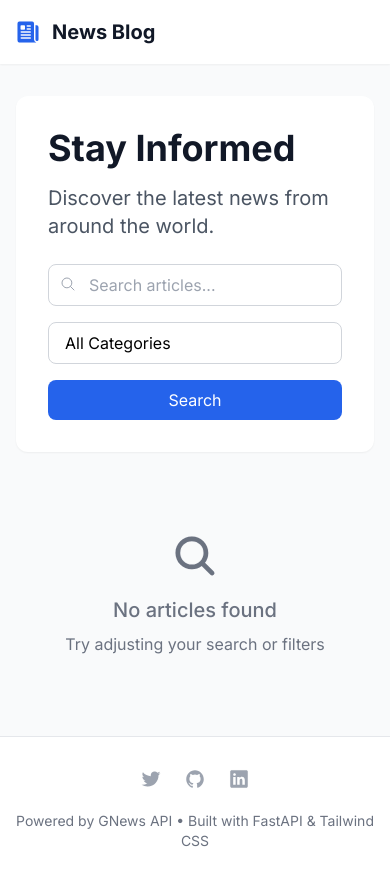
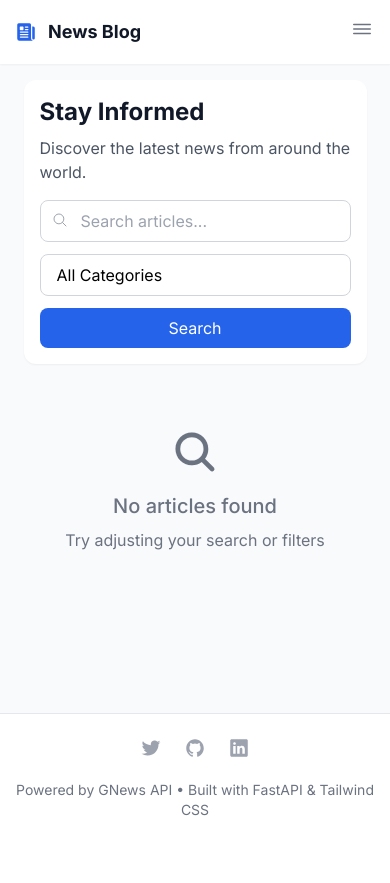
Before and after one commit to Balogunolalere/blogbackend, a FastAPI app: page / in a window 390 px wide. After the commit the page ends 816 px from the top, so only its background shows below. Run offline with FastAPI, Linux system fonts and the light colour scheme; data that the repository does not hold is empty; some libraries are stand-ins or nearby versions.

Commit message:
Enhance article and base templates with responsive design and mobile menu functionality

```diff
--- a/templates/base.html
+++ b/templates/base.html
@@ -8,6 +8,20 @@
     <link href="https://fonts.googleapis.com/css2?family=Inter:wght@400;500;600;700&display=swap" rel="stylesheet">
     <script src="https://unpkg.com/ionicons@5.5.2/dist/ionicons/ionicons.esm.js" type="module"></script>
     <script src="https://unpkg.com/ionicons@5.5.2/dist/ionicons/ionicons.js" nomodule></script>
+    <script>
+        tailwind.config = {
+            theme: {
+                screens: {
+                    'xs': '375px',
+                    'sm': '640px',
+                    'md': '768px',
+                    'lg': '1024px',
+                    'xl': '1280px',
+                    '2xl': '1536px',
+                },
+            }
+        }
+    </script>
 </head>
 <body class="bg-gray-50 font-[Inter] min-h-screen flex flex-col">
     <!-- Navigation -->
@@ -16,23 +30,44 @@
             <div class="flex justify-between h-16">
                 <div class="flex items-center">
                     <a href="/" class="flex items-center space-x-3">
-                        <ion-icon name="newspaper" class="text-2xl text-blue-600"></ion-icon>
-                        <span class="font-bold text-xl text-gray-900">News Blog</span>
+                        <ion-icon name="newspaper" class="text-xl sm:text-2xl text-blue-600"></ion-icon>
+                        <span class="font-bold text-lg sm:text-xl text-gray-900">News Blog</span>
                     </a>
                 </div>
-
+                <!-- Mobile Category Menu -->
+                <div class="md:hidden flex items-center">
+                    <button id="mobile-menu-button" class="text-gray-500 hover:text-gray-700">
+                        <ion-icon name="menu-outline" class="text-2xl"></ion-icon>
+                    </button>
+                </div>
+                <!-- Desktop Category Menu -->
+                <div class="hidden md:flex items-center space-x-6">
+                    <a href="/" class="text-gray-600 hover:text-blue-600 transition-colors">All</a>
+                    <a href="/?category=technology" class="text-gray-600 hover:text-blue-600 transition-colors">Tech</a>
+                    <a href="/?category=business" class="text-gray-600 hover:text-blue-600 transition-colors">Business</a>
+                    <a href="/?category=sports" class="text-gray-600 hover:text-blue-600 transition-colors">Sports</a>
+                </div>
+            </div>
+        </div>
+        <!-- Mobile Menu Dropdown -->
+        <div id="mobile-menu" class="hidden md:hidden">
+            <div class="px-2 pt-2 pb-3 space-y-1">
+                <a href="/" class="block px-3 py-2 text-gray-600 hover:text-blue-600">All</a>
+                <a href="/?category=technology" class="block px-3 py-2 text-gray-600 hover:text-blue-600">Tech</a>
+                <a href="/?category=business" class="block px-3 py-2 text-gray-600 hover:text-blue-600">Business</a>
+                <a href="/?category=sports" class="block px-3 py-2 text-gray-600 hover:text-blue-600">Sports</a>
             </div>
         </div>
     </nav>
 
     <!-- Main Content -->
-    <main class="flex-grow container mx-auto px-4 sm:px-6 lg:px-8 py-8">
+    <main class="flex-grow container mx-auto px-4 sm:px-6 lg:px-8 py-4 sm:py-8">
         {% block content %}{% endblock %}
     </main>
 
     <!-- Footer -->
     <footer class="bg-white border-t mt-auto">
-        <div class="max-w-7xl mx-auto py-8 px-4 sm:px-6 lg:px-8">
+        <div class="max-w-7xl mx-auto py-6 sm:py-8 px-4 sm:px-6 lg:px-8">
             <div class="flex flex-col items-center space-y-4">
                 <div class="flex space-x-6">
                     <a href="#" class="text-gray-400 hover:text-gray-600">
@@ -51,5 +86,15 @@
             </div>
         </div>
     </footer>
+
+    <script>
+        // Mobile menu toggle
+        const mobileMenuButton = document.getElementById('mobile-menu-button');
+        const mobileMenu = document.getElementById('mobile-menu');
+
+        mobileMenuButton.addEventListener('click', () => {
+            mobileMenu.classList.toggle('hidden');
+        });
+    </script>
 </body>
 </html>
--- a/templates/index.html
+++ b/templates/index.html
@@ -4,13 +4,13 @@
 
 {% block content %}
 <!-- Hero Section -->
-<div class="bg-white rounded-xl shadow-sm mb-8 p-8">
-    <h1 class="text-4xl font-bold text-gray-900 mb-4">Stay Informed</h1>
-    <p class="text-xl text-gray-600 mb-6">Discover the latest news from around the world.</p>
+<div class="bg-white rounded-xl shadow-sm mb-4 sm:mb-8 p-4 sm:p-8">
+    <h1 class="text-2xl sm:text-3xl md:text-4xl font-bold text-gray-900 mb-2 sm:mb-4">Stay Informed</h1>
+    <p class="text-base sm:text-lg md:text-xl text-gray-600 mb-4 sm:mb-6">Discover the latest news from around the world.</p>
 
     <!-- Search and Filter Section -->
     <form method="get" class="space-y-4">
-        <div class="flex flex-col md:flex-row gap-4">
+        <div class="flex flex-col sm:flex-row gap-3 sm:gap-4">
             <div class="flex-1 relative">
                 <ion-icon name="search-outline" class="absolute left-3 top-3 text-gray-400"></ion-icon>
                 <input
@@ -47,14 +47,14 @@
 </div>
 
 <!-- Articles Grid -->
-<div class="grid grid-cols-1 md:grid-cols-2 lg:grid-cols-3 gap-6">
+<div class="grid grid-cols-1 sm:grid-cols-2 lg:grid-cols-3 gap-4 sm:gap-6">
     {% if articles %}
         {% for article in articles %}
         <article class="bg-white rounded-xl shadow-sm overflow-hidden hover:shadow-md transition-all duration-200 transform hover:-translate-y-1">
             <a href="/article/{{ article.url|urlencode }}" class="block">
-                <div class="p-6">
-                    <div class="flex items-center space-x-2 mb-4">
-                        <span class="px-3 py-1 text-xs font-semibold text-blue-600 bg-blue-50 rounded-full">
+                <div class="p-4 sm:p-6">
+                    <div class="flex flex-wrap items-center gap-2 mb-3 sm:mb-4">
+                        <span class="px-2 sm:px-3 py-1 text-xs font-semibold text-blue-600 bg-blue-50 rounded-full">
                             {{ article.category|title }}
                         </span>
                         <span class="text-xs text-gray-500">
@@ -82,37 +82,53 @@
 
 <!-- Pagination -->
 {% if total_pages > 1 %}
-<div class="mt-12 flex justify-center">
-    <nav class="inline-flex rounded-lg shadow-sm overflow-hidden">
+<div class="mt-8 sm:mt-12 flex justify-center">
+    <nav class="inline-flex flex-wrap justify-center rounded-lg shadow-sm overflow-hidden" aria-label="Pagination">
+        <!-- Previous Button -->
         {% if current_page > 1 %}
-        <a
-            href="?page={{ current_page - 1 }}{% if search %}&search={{ search }}{% endif %}{% if category %}&category={{ category }}{% endif %}"
-            class="px-4 py-2 border border-gray-300 bg-white text-sm font-medium text-gray-700 hover:bg-gray-50 transition-colors"
-        >
+        <a href="?page={{ current_page - 1 }}{% if search %}&search={{ search }}{% endif %}{% if category %}&category={{ category }}{% endif %}"
+            class="px-3 sm:px-4 py-2 border border-gray-300 bg-white text-sm font-medium text-gray-700 hover:bg-gray-50 transition-colors">
             <ion-icon name="chevron-back-outline"></ion-icon>
         </a>
         {% endif %}
 
+        <!-- Mobile Pagination -->
+        <div class="sm:hidden flex items-center">
+            <span class="px-4 py-2 border border-gray-300 bg-white text-sm text-gray-700">
+                Page {{ current_page }} of {{ total_pages }}
+            </span>
+        </div>
+
+        <!-- Desktop Pagination -->
+        <div class="hidden sm:flex">
+            {% set window_size = 2 %}
             {% for p in range(1, total_pages + 1) %}
+                {% if p == 1
+                    or p == total_pages
+                    or (p >= current_page - window_size and p <= current_page + window_size)
+                %}
                     {% if p == current_page %}
                     <span class="px-4 py-2 border border-gray-300 bg-blue-50 text-blue-600 text-sm font-medium">
                         {{ p }}
                     </span>
                     {% else %}
-            <a
-                href="?page={{ p }}{% if search %}&search={{ search }}{% endif %}{% if category %}&category={{ category }}{% endif %}"
-                class="px-4 py-2 border border-gray-300 bg-white text-sm font-medium text-gray-700 hover:bg-gray-50 transition-colors"
-            >
+                    <a href="?page={{ p }}{% if search %}&search={{ search }}{% endif %}{% if category %}&category={{ category }}{% endif %}"
+                        class="px-4 py-2 border border-gray-300 bg-white text-sm font-medium text-gray-700 hover:bg-gray-50 transition-colors">
                         {{ p }}
                     </a>
                     {% endif %}
+                {% elif p == current_page - window_size - 1 or p == current_page + window_size + 1 %}
+                    <span class="px-4 py-2 border border-gray-300 bg-white text-sm font-medium text-gray-400">
+                        ...
+                    </span>
+                {% endif %}
             {% endfor %}
+        </div>
 
+        <!-- Next Button -->
         {% if current_page < total_pages %}
-        <a
-            href="?page={{ current_page + 1 }}{% if search %}&search={{ search }}{% endif %}{% if category %}&category={{ category }}{% endif %}"
-            class="px-4 py-2 border border-gray-300 bg-white text-sm font-medium text-gray-700 hover:bg-gray-50 transition-colors"
-        >
+        <a href="?page={{ current_page + 1 }}{% if search %}&search={{ search }}{% endif %}{% if category %}&category={{ category }}{% endif %}"
+            class="px-3 sm:px-4 py-2 border border-gray-300 bg-white text-sm font-medium text-gray-700 hover:bg-gray-50 transition-colors">
             <ion-icon name="chevron-forward-outline"></ion-icon>
         </a>
         {% endif %}
```
Also changed, not shown: templates/article.html (+8 -8 lines). Lines whose indentation alone changed are shown as unchanged.
